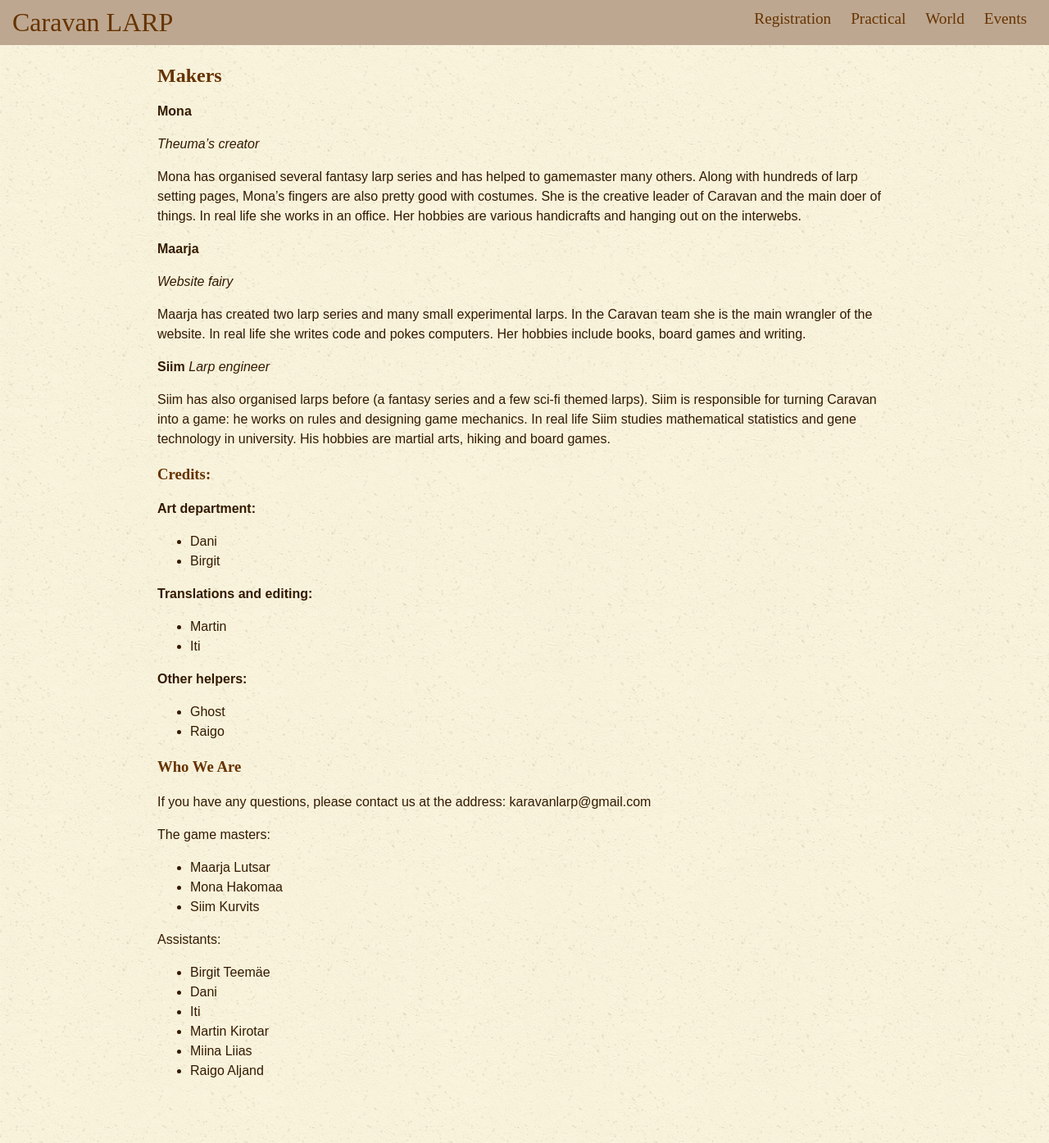
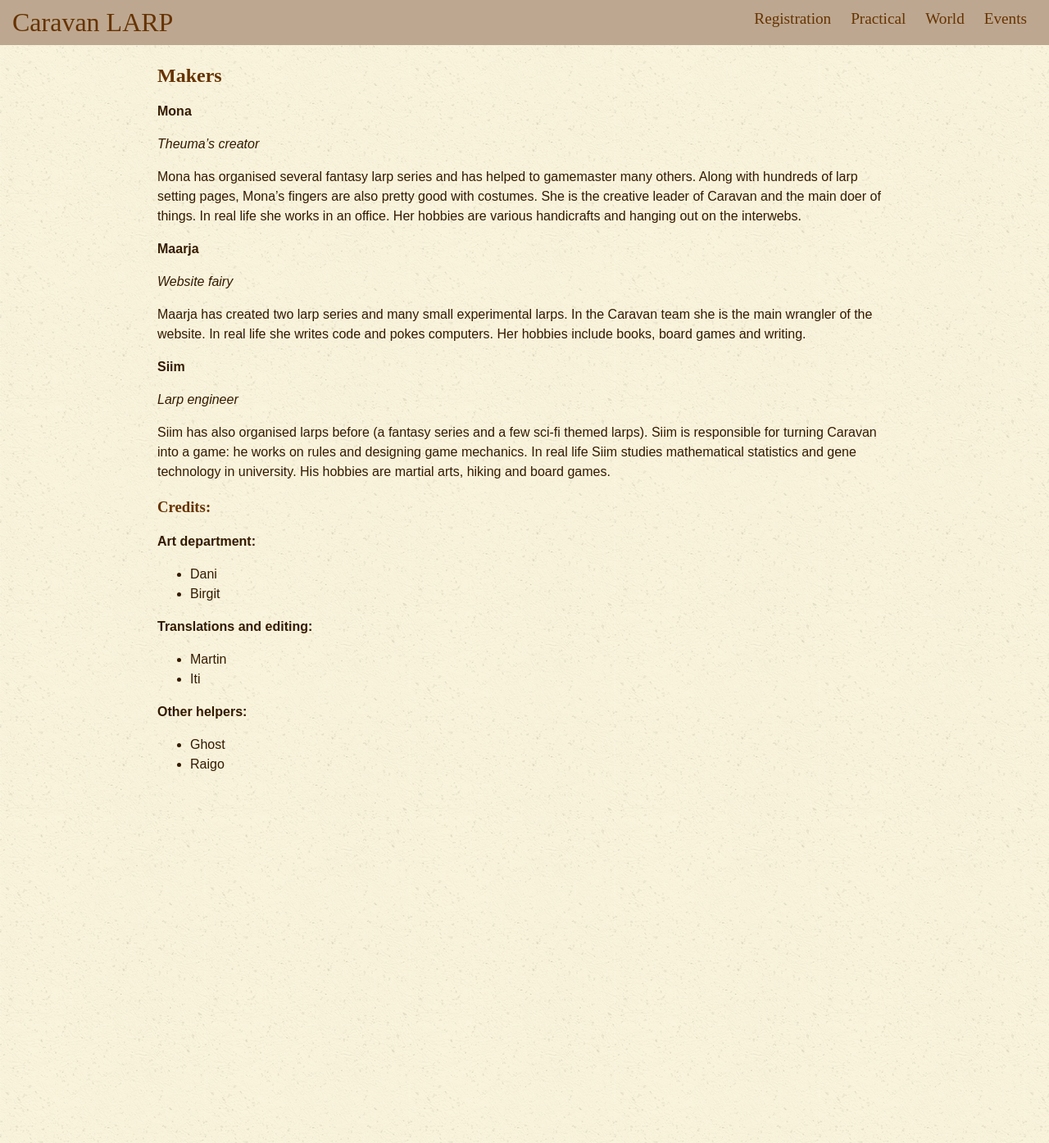
Before and after one commit to karavanlarp/karavanlarp.github.io, a Jekyll site: the page built from eng/useful/creds.md, in a window 1280 px wide and 1395 px high. Shown: the whole window at 82% size. Built offline with Jekyll 4.4.1, drawn with Linux system fonts in a browser that asks for light colours; some web fonts are replaced.

Commit message:
makers text fix

```diff
--- a/eng/useful/creds.md
+++ b/eng/useful/creds.md
@@ -17,6 +17,7 @@ _Website fairy_
 Maarja has created two larp series and many small experimental larps. In the Caravan team she is the main wrangler of the website. In real life she writes code and pokes computers. Her hobbies include books, board games and writing.
 
 **Siim**
+
 _Larp engineer_
 
 Siim has also organised larps before (a fantasy series and a few sci-fi themed larps). Siim is responsible for turning Caravan into a game: he works on rules and designing game mechanics. In real life Siim studies mathematical statistics and gene technology in university. His hobbies are martial arts, hiking and board games.
@@ -34,23 +35,3 @@ Siim has also organised larps before (a fantasy series and a few sci-fi themed l
 **Other helpers:**
 * Ghost
 * Raigo
-
-
-
-
-### Who We Are
-
-If you have any questions, please contact us at the address: karavanlarp@gmail.com
-
-The game masters:
-* Maarja Lutsar
-* Mona Hakomaa
-* Siim Kurvits
-
-Assistants:
-* Birgit Teemäe
-* Dani
-* Iti
-* Martin Kirotar
-* Miina Liias
-* Raigo Aljand
```
